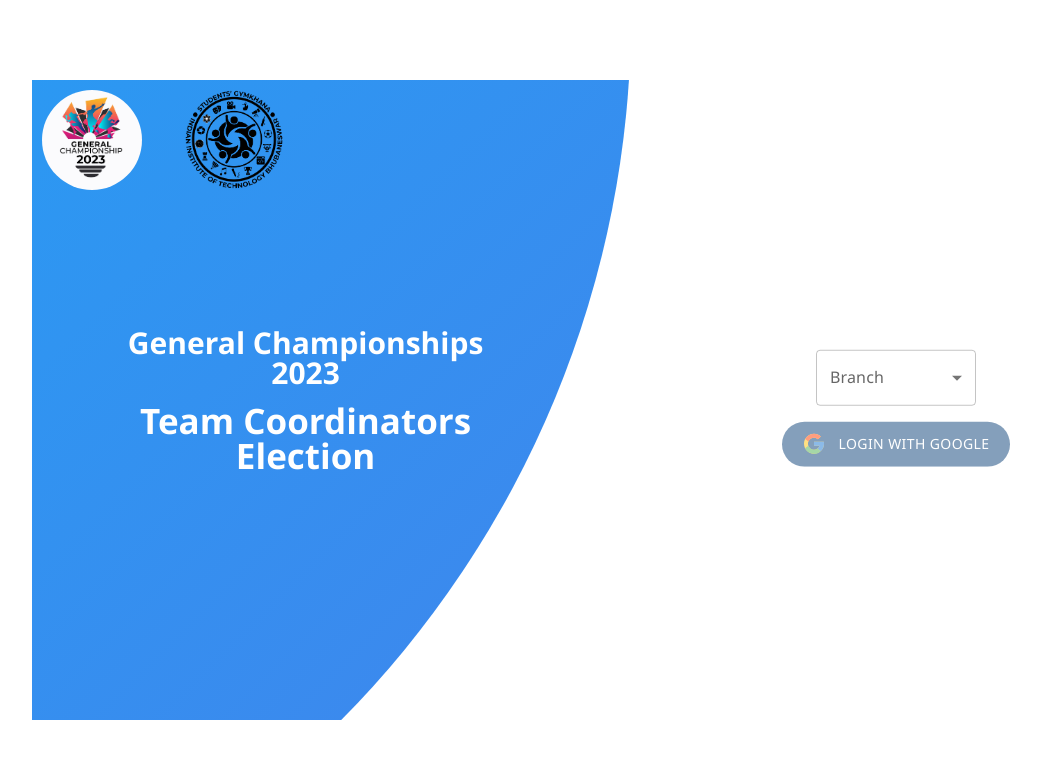
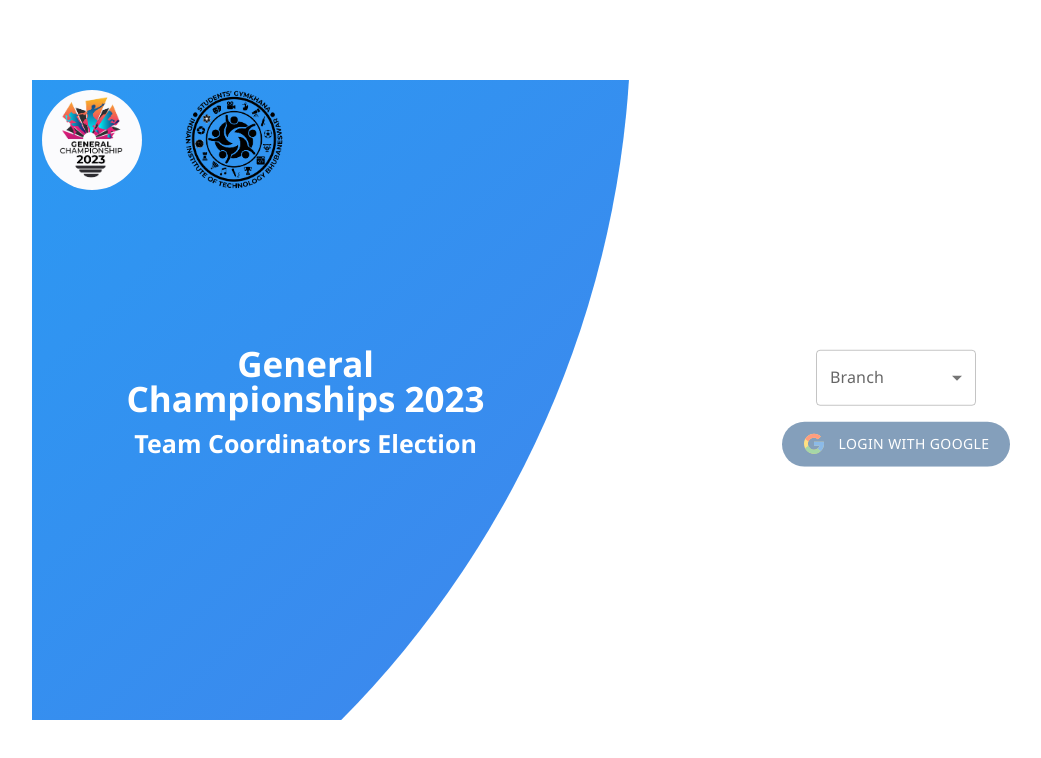
Before and after one commit to Jatin-Ya/GC_Election_Frontend, a React (Create React App) app: page / in a window 1280 px wide. Shown: the top 758 px of the page, without its empty margins (32-1073 px from the left). Built offline with nearby package versions, Linux system fonts and the light colour scheme.

Commit message:
bug bash 2

```diff
--- a/src/Login/index.js
+++ b/src/Login/index.js
@@ -346,12 +346,12 @@ const Login = ({
           <img src={gc} alt="gclogo" className="logo" />
           <img src={gymkhana} alt="gymkhana" className="logo2" />
           <div className="content">
-            <h3 style={{ fontSize: "30px", fontWeight: "600" }}>
+            <h3 style={{ fontSize: "35px", fontWeight: "600" }}>
               General Championships 2023
             </h3>
             <h3
               style={{
-                fontSize: "35px",
+                fontSize: "25px",
                 fontWeight: "600",
                 marginBottom: "15px ",
                 marginTop: "15px",
```
